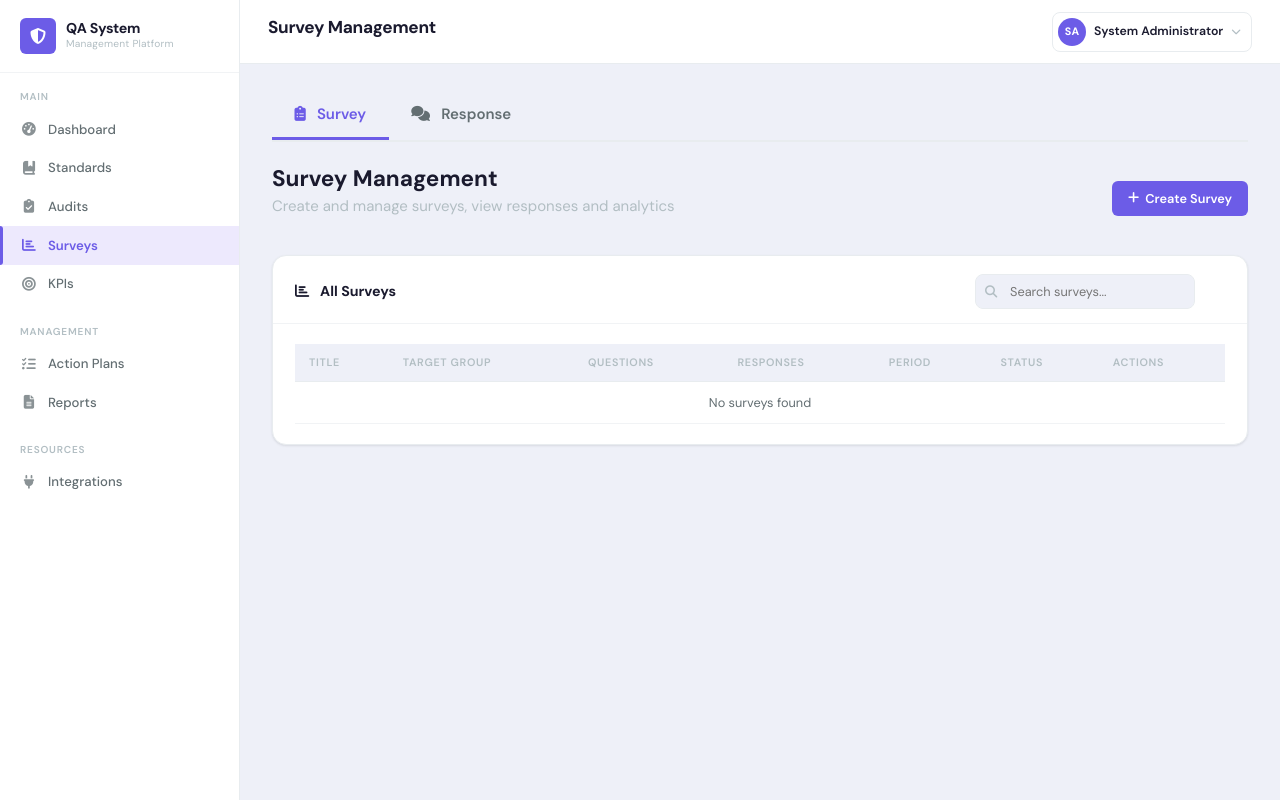
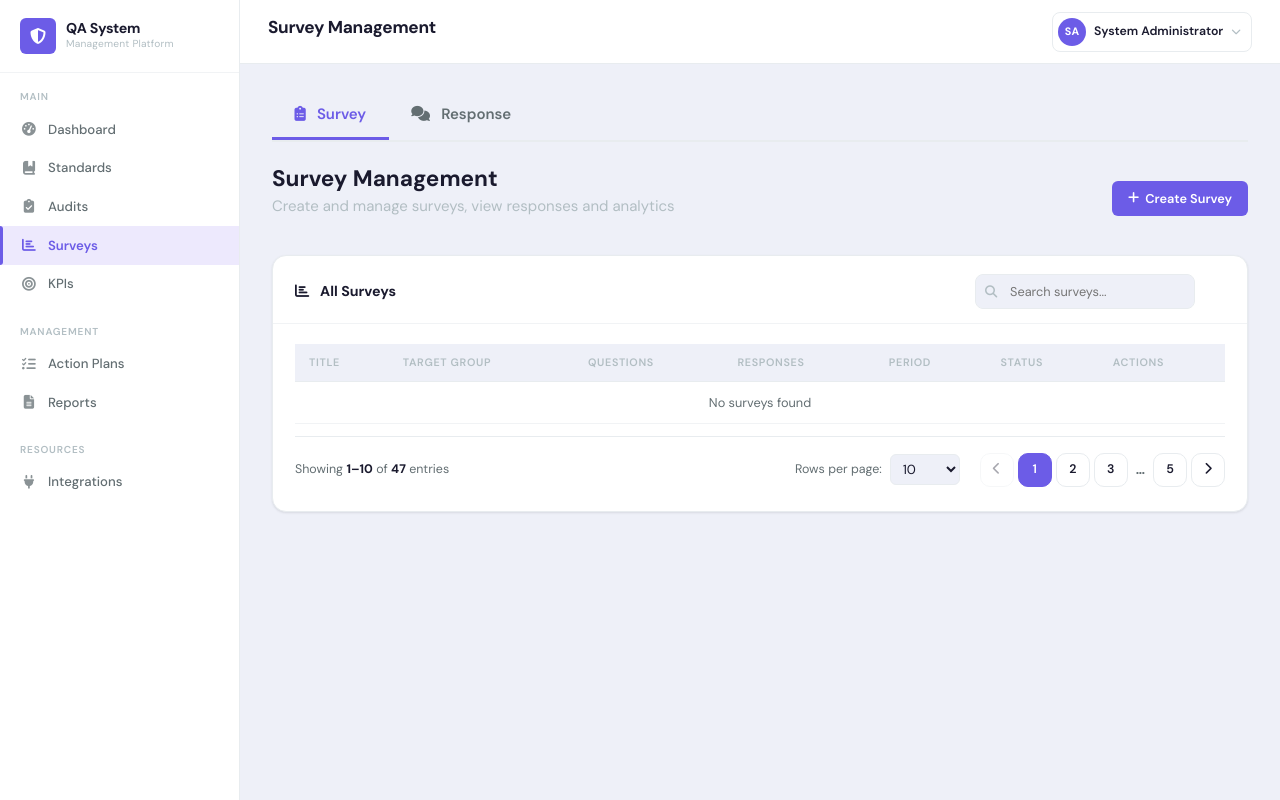
Before and after one commit to MiksDev04/byte-bandits-qa, a PHP site: page /frontend/pages/surveys.php in a window 1280 px wide. Run offline with PHP 8.4, Linux system fonts and the light colour scheme; a user stored in the database is signed in.

Commit message:
pagination on survey

```diff
--- a/frontend/pages/surveys.php
+++ b/frontend/pages/surveys.php
@@ -114,6 +114,7 @@ $pageTitle = 'Survey Management';
                                         </tbody>
                                     </table>
                                 </div>
+                                <?php include '../partials/pagination.php'; ?>
                             </div>
                         </div>
                     </div>
@@ -868,9 +869,9 @@ $pageTitle = 'Survey Management';
                     } else {
                         const rows = respondents.map(function(respondent, idx) {
                             const meta = [
-                                respondent.respondent_role ? escapeHtml(respondent.respondent_role)                        : null,
-                                respondent.student_id      ? `Student ID: ${escapeHtml(String(respondent.student_id))}`   : null,
-                                respondent.employee_id     ? `Employee ID: ${escapeHtml(String(respondent.employee_id))}` : null,
+                                respondent.respondent_role ? escapeHtml(respondent.respondent_role) : null,
+                                respondent.student_id ? `Student ID: ${escapeHtml(String(respondent.student_id))}` : null,
+                                respondent.employee_id ? `Employee ID: ${escapeHtml(String(respondent.employee_id))}` : null,
                             ].filter(Boolean).join(' · ');
 
                             return `
@@ -920,22 +921,23 @@ $pageTitle = 'Survey Management';
                             </div>
                         </div>
                         <div class="card-body-custom">${respondentHtml}</div>
+                          <?php include '../partials/pagination.php'; ?>
                     </div>`;
                 }
 
                 // ── Opens modal with a single respondent's full answer table ─────────
                 function openRespondentAnswersModal(respondentId) {
                     let foundRespondent = null;
-                    let foundSurvey     = null;
-                    let foundIdx        = -1;
+                    let foundSurvey = null;
+                    let foundIdx = -1;
 
                     for (const survey of responseSurveyCache) {
                         const list = Array.isArray(survey.respondents) ? survey.respondents : [];
-                        const idx  = list.findIndex(r => String(r.respondent_id) === String(respondentId));
+                        const idx = list.findIndex(r => String(r.respondent_id) === String(respondentId));
                         if (idx !== -1) {
                             foundRespondent = list[idx];
-                            foundSurvey     = survey;
-                            foundIdx        = idx;
+                            foundSurvey = survey;
+                            foundIdx = idx;
                             break;
                         }
                     }
@@ -948,9 +950,9 @@ $pageTitle = 'Survey Management';
                     const answers = Array.isArray(foundRespondent.answers) ? foundRespondent.answers : [];
 
                     const meta = [
-                        foundRespondent.respondent_role ? `Role: ${escapeHtml(foundRespondent.respondent_role)}`             : null,
-                        foundRespondent.student_id      ? `Student ID: ${escapeHtml(String(foundRespondent.student_id))}`    : null,
-                        foundRespondent.employee_id     ? `Employee ID: ${escapeHtml(String(foundRespondent.employee_id))}` : null,
+                        foundRespondent.respondent_role ? `Role: ${escapeHtml(foundRespondent.respondent_role)}` : null,
+                        foundRespondent.student_id ? `Student ID: ${escapeHtml(String(foundRespondent.student_id))}` : null,
+                        foundRespondent.employee_id ? `Employee ID: ${escapeHtml(String(foundRespondent.employee_id))}` : null,
                         `Submitted: ${escapeHtml(foundRespondent.submitted_at || 'N/A')}`,
                     ].filter(Boolean).join(' · ');
 
@@ -1177,9 +1179,9 @@ $pageTitle = 'Survey Management';
 
                 function formatAnswerValue(answer) {
                     if (answer.display_value !== undefined && String(answer.display_value).trim() !== '') return answer.display_value;
-                    if (answer.rating_value  !== undefined && String(answer.rating_value).trim()  !== '') return answer.rating_value;
+                    if (answer.rating_value !== undefined && String(answer.rating_value).trim() !== '') return answer.rating_value;
                     if (answer.option_text) return answer.option_text;
-                    if (answer.text_answer)  return answer.text_answer;
+                    if (answer.text_answer) return answer.text_answer;
                     return '-';
                 }
 
@@ -1197,7 +1199,7 @@ $pageTitle = 'Survey Management';
                         '&': '&amp;',
                         '<': '&lt;',
                         '>': '&gt;'
-                    }[m]));
+                    } [m]));
                 }
 
                 function copySurveyLink(surveyId) {
@@ -1287,14 +1289,14 @@ $pageTitle = 'Survey Management';
                     if (!container) return;
 
                     const canvas = container.querySelector('canvas');
-                    const img    = container.querySelector('img');
-                    let dataUrl  = '';
+                    const img = container.querySelector('img');
+                    let dataUrl = '';
 
                     if (canvas) {
                         dataUrl = canvas.toDataURL('image/png');
                     } else if (img) {
                         const tempCanvas = document.createElement('canvas');
-                        tempCanvas.width  = img.naturalWidth  || img.width  || 200;
+                        tempCanvas.width = img.naturalWidth || img.width || 200;
                         tempCanvas.height = img.naturalHeight || img.height || 200;
                         const ctx = tempCanvas.getContext('2d');
                         if (!ctx) return;
@@ -1308,7 +1310,7 @@ $pageTitle = 'Survey Management';
                     }
 
                     const a = document.createElement('a');
-                    a.href     = dataUrl;
+                    a.href = dataUrl;
                     a.download = `survey-qr-${surveyId}.png`;
                     document.body.appendChild(a);
                     a.click();
--- /dev/null
+++ b/frontend/partials/pagination.php
@@ -0,0 +1,204 @@
+<?php
+/**
+ * Static Pagination Partial
+ * partials/pagination.php
+ *
+ * Visual-only component — no JavaScript needed.
+ * Drop this inside any .card-body-custom, right after the closing
+ * </div> of .table-responsive.
+ *
+ * Usage:
+ *   <?php include '../partials/pagination.php'; ?>
+ */
+?>
+
+<div class="qa-pagination">
+
+    <!-- Left: entry count info -->
+    <div class="qa-pagination__info">
+        Showing <strong>1&ndash;10</strong> of <strong>47</strong> entries
+    </div>
+
+    <div class="qa-pagination__right">
+
+        <!-- Rows per page selector -->
+        <div class="qa-pagination__per-page">
+            <span>Rows per page:</span>
+            <select class="form-control-qa qa-pagination__select" disabled>
+                <option selected>10</option>
+                <option>25</option>
+                <option>50</option>
+            </select>
+        </div>
+
+        <!-- Page buttons -->
+        <nav aria-label="Table pagination">
+            <ul class="qa-page-list">
+
+                <!-- Previous (disabled on page 1) -->
+                <li>
+                    <button class="qa-page-btn" disabled title="Previous page">
+                        <i class="fa-solid fa-chevron-left"></i>
+                    </button>
+                </li>
+
+                <!-- Page 1 – active -->
+                <li>
+                    <button class="qa-page-btn qa-page-btn--active" aria-current="page">1</button>
+                </li>
+
+                <!-- Pages 2–3 -->
+                <li><button class="qa-page-btn">2</button></li>
+                <li><button class="qa-page-btn">3</button></li>
+
+                <!-- Ellipsis -->
+                <li><span class="qa-page-ellipsis">&hellip;</span></li>
+
+                <!-- Last page -->
+                <li><button class="qa-page-btn">5</button></li>
+
+                <!-- Next -->
+                <li>
+                    <button class="qa-page-btn" title="Next page">
+                        <i class="fa-solid fa-chevron-right"></i>
+                    </button>
+                </li>
+
+            </ul>
+        </nav>
+
+    </div><!-- /qa-pagination__right -->
+
+</div><!-- /qa-pagination -->
+
+
+<style>
+/* ── QA Pagination ───────────────────────────────────────────────────────────
+   Scoped to .qa-pagination so it won't affect anything else on the page.
+   All colours reference the same CSS variables used in styles.css so the
+   component automatically adapts to light/dark themes without extra work.
+   ────────────────────────────────────────────────────────────────────────── */
+
+.qa-pagination {
+    display        : flex;
+    align-items    : center;
+    justify-content: space-between;
+    flex-wrap      : wrap;
+    gap            : 12px;
+    padding        : 16px 0 4px;
+    margin-top     : 12px;
+    border-top     : 1px solid var(--border, #e5e7eb);
+}
+
+/* ── Left label ── */
+.qa-pagination__info {
+    font-size : .83rem;
+    color     : var(--text-secondary, #6b7280);
+    white-space: nowrap;
+}
+
+.qa-pagination__info strong {
+    color      : var(--text-primary, #111827);
+    font-weight: 700;
+}
+
+/* ── Right cluster (rows-per-page + nav) ── */
+.qa-pagination__right {
+    display    : flex;
+    align-items: center;
+    gap        : 20px;
+    flex-wrap  : wrap;
+}
+
+/* ── Rows-per-page ── */
+.qa-pagination__per-page {
+    display    : flex;
+    align-items: center;
+    gap        : 8px;
+    font-size  : .83rem;
+    color      : var(--text-secondary, #6b7280);
+    white-space: nowrap;
+}
+
+.qa-pagination__select {
+    width  : 70px !important;
+    padding: 5px 8px !important;
+    cursor : not-allowed;    /* static — no interaction */
+    opacity: 1;
+}
+
+/* ── Page button list ── */
+.qa-page-list {
+    list-style: none;
+    margin    : 0;
+    padding   : 0;
+    display   : flex;
+    align-items: center;
+    gap       : 4px;
+}
+
+/* ── Individual page button ── */
+.qa-page-btn {
+    display        : inline-flex;
+    align-items    : center;
+    justify-content: center;
+    min-width      : 34px;
+    height         : 34px;
+    padding        : 0 10px;
+    border         : 1px solid var(--border, #e5e7eb);
+    border-radius  : var(--radius, 8px);
+    background     : var(--bg-card, #ffffff);
+    color          : var(--text-primary, #111827);
+    font-size      : .83rem;
+    font-weight    : 600;
+    cursor         : pointer;
+    transition     : background .15s, border-color .15s, color .15s;
+    line-height    : 1;
+}
+
+.qa-page-btn:hover:not(:disabled):not(.qa-page-btn--active) {
+    background  : var(--bg-main, #f9fafb);
+    border-color: var(--primary, #4f46e5);
+    color       : var(--primary, #4f46e5);
+}
+
+/* Active / current page */
+.qa-page-btn--active {
+    background  : var(--primary, #4f46e5);
+    border-color: var(--primary, #4f46e5);
+    color       : #ffffff;
+    cursor      : default;
+    pointer-events: none;
+}
+
+/* Disabled (e.g. prev on page 1) */
+.qa-page-btn:disabled {
+    opacity       : .38;
+    cursor        : not-allowed;
+    pointer-events: none;
+}
+
+/* ── Ellipsis ── */
+.qa-page-ellipsis {
+    display   : inline-flex;
+    align-items: center;
+    padding   : 0 4px;
+    color     : var(--text-secondary, #6b7280);
+    font-weight: 700;
+    user-select: none;
+    font-size : .9rem;
+}
+
+/* ── Responsive: stack on narrow screens ── */
+@media (max-width: 576px) {
+    .qa-pagination {
+        flex-direction: column;
+        align-items   : flex-start;
+    }
+
+    .qa-pagination__right {
+        width: 100%;
+        justify-content: space-between;
+    }
+}
+</style>
```
